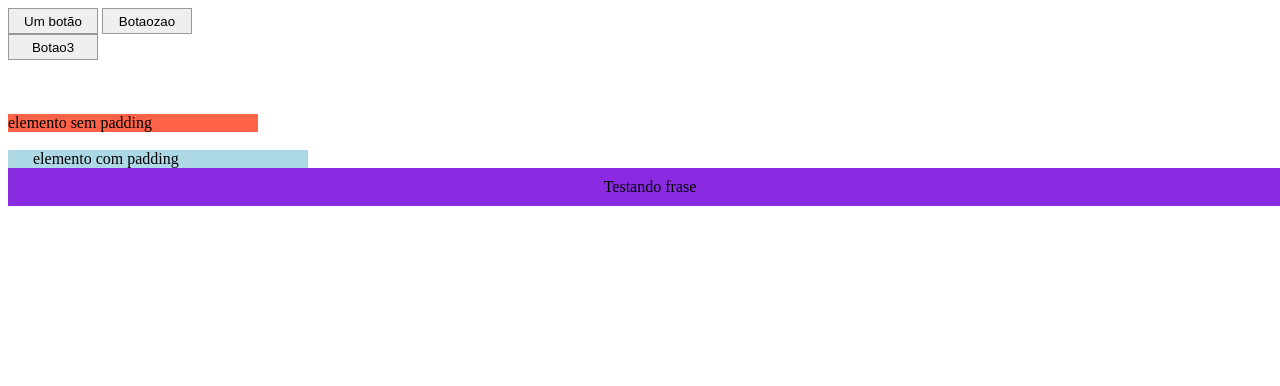
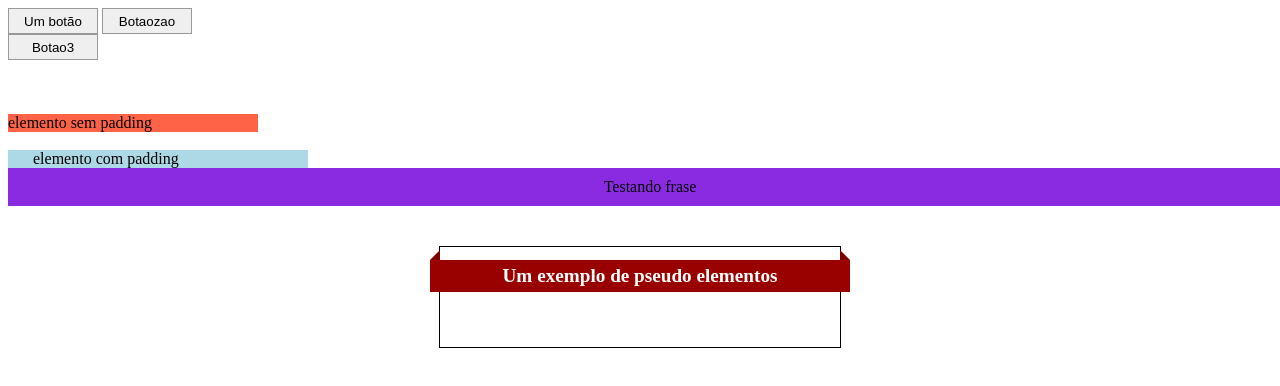
Before and after one commit to WagnerPimentel/Aula-Frank-HTML-CSS-17.01, a plain HTML site: page index.html in a window 1280 px wide. Drawn offline with Linux system fonts and the light colour scheme.

Commit message:
Alterações Border
Alterações das bordas e testes.

```diff
--- a/index.html
+++ b/index.html
@@ -26,6 +26,10 @@
         Testando frase
     </div>
 
+    <section class="faixa">
+        <h1>Um exemplo de pseudo elementos</h1>
+    </section>
+
     <script src="app.js"></script>
 </body>
 </html>
--- a/style.css
+++ b/style.css
@@ -24,3 +24,43 @@
     align-items: center;
     justify-content: center;
 }
+
+.faixa{
+    border: 1px solid #000;
+    height: 100px;
+    margin: 40px auto;
+    width: 400px;
+}
+
+
+.faixa h1{
+    background-color: #990000;
+    color: #fff;
+    font-size: 1.2em;
+    left: -10px;
+    padding: 5px 0;
+    position: relative;
+    text-align: center;
+    width: 420px;
+    margin-top: 13px;
+}
+
+.faixa h1::before{
+    border-color: transparent #7c0000 #7c0000 transparent;
+    border-style: solid;
+    border-width: 5px;
+    content: "";
+    left: 0;
+    position: absolute;
+    top: -10px;
+}
+
+.faixa h1::after{
+    border-color: transparent transparent #7c0000 #7c0000;
+    border-style: solid;
+    border-width: 5px;
+    content: "";
+    right: 0;
+    position: absolute;
+    top: -10px;
+}
```
